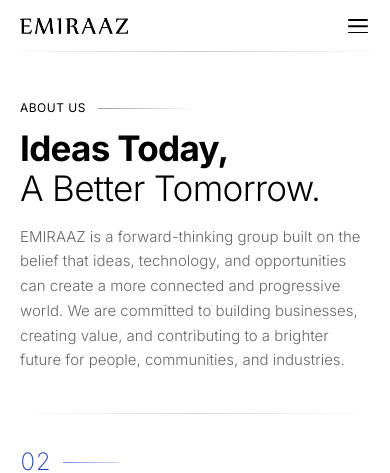
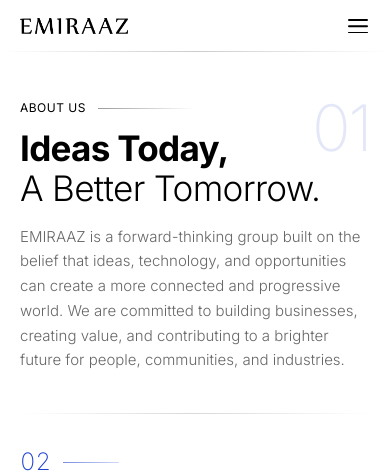
Before and after one commit to EMIRAAZ/emiraaz, a Next.js app: page /about in a window 390 px wide. Shown: the top 473 px of the page. Built offline with nearby package versions, Linux system fonts and the light colour scheme.

Commit message:
Add watermark 01 indicator to intro section on mobile about page

```diff
--- a/src/app/(site)/about/page.tsx
+++ b/src/app/(site)/about/page.tsx
@@ -31,7 +31,7 @@
       <Container>
         <div className="mx-auto max-w-[1040px]">
           {/* 01 — intro */}
-          <div className="flex gap-10 pb-10 md:pb-12">
+          <div className="relative flex gap-10 pb-10 md:pb-12">
             <div className="max-w-[640px] flex-1">
               <div className="flex items-center gap-3">
                 <Label>{aboutIntro.eyebrow}</Label>
@@ -45,6 +45,14 @@
                 {aboutIntro.text}
               </p>
             </div>
+
+            {/* Large faint "01" — mobile & tablet */}
+            <span
+              aria-hidden
+              className="pointer-events-none absolute right-0 -top-1 select-none text-[64px] font-extralight leading-none tracking-[-0.04em] text-[#E3E7F7] sm:text-[88px] lg:hidden"
+            >
+              01
+            </span>
 
             {/* Large faint "01" — desktop only */}
             <div className="relative hidden w-[240px] shrink-0 justify-end pl-10 lg:flex">
```
